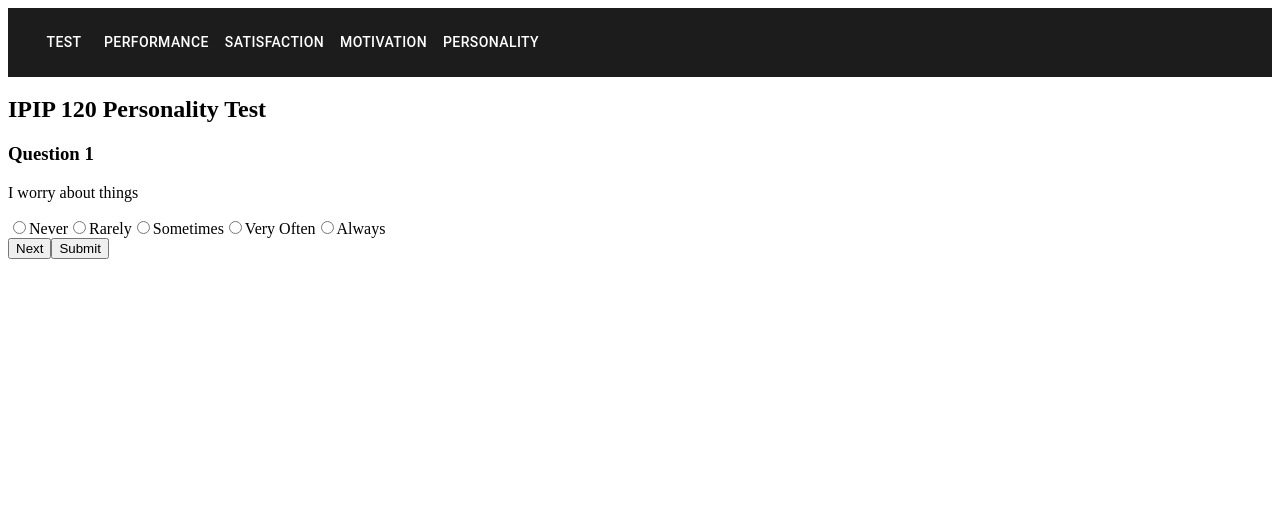
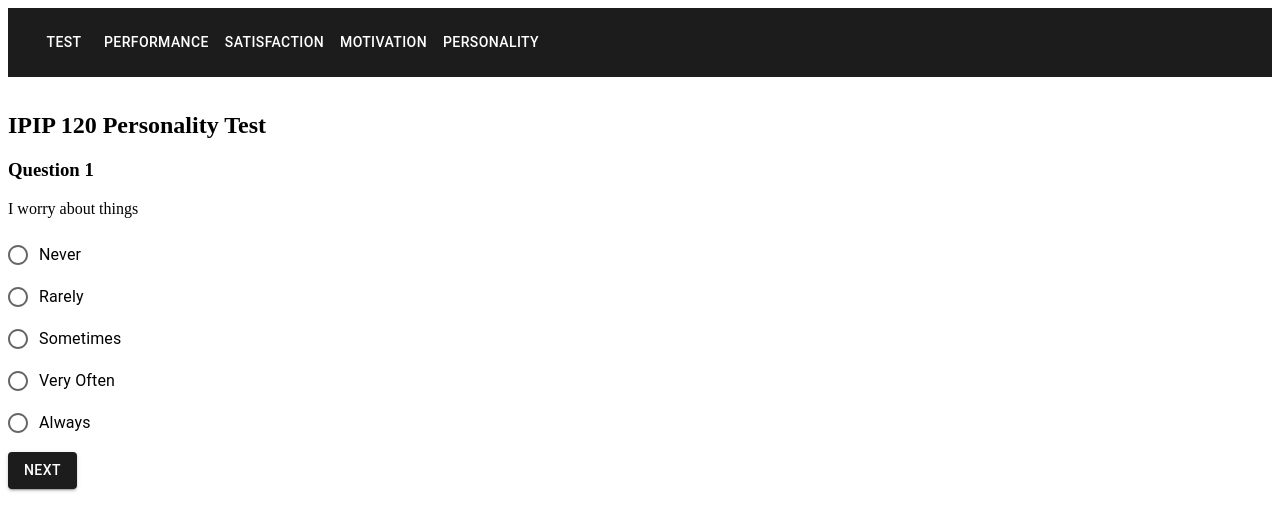
Before and after one commit to Motive-Metrics/motive-metrics, a React (Create React App) app in the folder static/manager-dashboard/: page /test in a window 1280 px wide. Shown: the top 530 px of the page. Built offline with nearby package versions, Linux system fonts and the light colour scheme.

Commit message:
Updated personality test to use MUI components

```diff
--- a/static/manager-dashboard/src/Components/PersonalityTest.js
+++ b/static/manager-dashboard/src/Components/PersonalityTest.js
@@ -1,8 +1,17 @@
 import React, { useEffect, useState } from 'react';
 import { invoke, view } from '@forge/bridge';
-const questions = require('../temp.json'); //TODO: I commited this for ease of development, change to ===
+import Button from '@mui/material/Button';
+import Stack from '@mui/material/Stack';
+import Box from '@mui/material/Box';
+import FormControl from '@mui/material/FormControl';
+import FormControlLabel from '@mui/material/FormControlLabel';
+import RadioGroup from '@mui/material/RadioGroup';
+import Radio from '@mui/material/Radio';
+const questions = require('../questions.json'); //TODO: I commited this for ease of development, change to questions.json
 
 function PersonalityTest() {
+    console.log(questions);
+    const [fakeValue, setFakeValue] = useState(0);
     const [currentIndex, setCurrentIndex] = useState(0);
     const [results, setResult] = useState(null);
     const values = {
@@ -13,22 +22,15 @@ function PersonalityTest() {
         5: 'Always'
     }
 
-    useEffect(() => {
-        if (questions[currentIndex].value) {
-            document.getElementById(values[questions[currentIndex].value]).checked = true;
+    const answerPicked = (e) => {
+        questions[currentIndex].value = e.target.value;
+        setFakeValue(fakeValue + 1); // update state to force render
     }
 
-    },[currentIndex]);
-
     const nextQuestion = () => {
-        const currentlySelected = document.querySelector('input[name="question"]:checked');
-        if (!currentlySelected) {
-            return;
+        if(questions[currentIndex].value) {
+            setCurrentIndex(currentIndex + 1);
         }
-        questions[currentIndex].value = currentlySelected.value;
-
-        currentlySelected.checked = false;
-        setCurrentIndex(currentIndex + 1);
     }
 
     const previousQuestion = () => {
@@ -36,11 +38,9 @@ function PersonalityTest() {
     }
 
     const submit = async () => {
-        const currentlySelected = document.querySelector('input[name="question"]:checked');
-        if (!currentlySelected) {
+        if(!questions[currentIndex].value) {
             return;
         }
-        questions[currentIndex].value = currentlySelected.value;
 
         const personality = {};
         for (const question of questions) {
@@ -58,33 +58,34 @@ function PersonalityTest() {
     }
 
     return (
-        <div>
+        <Box paddingTop={2}>
             <h2>IPIP 120 Personality Test</h2>
             <h3>Question { currentIndex + 1 }</h3>
             <p> {questions[currentIndex].question } </p>
             <form id="form">
-                <input type="radio" name="question" value="1" id="Never"/>
-                <label for="Never">Never</label>
-                <input type="radio" name="question" value="2" id="Rarely"/>
-                <label for="Rarely">Rarely</label>
-                <input type="radio" name="question" value="3" id="Sometimes"/>
-                <label for="Sometimes">Sometimes</label>
-                <input type="radio" name="question" value="4" id="Often"/>
-                <label for="Often">Very Often</label>
-                <input type="radio" name="question" value="5" id="Always"/>
-                <label for="Always">Always</label>
+                <FormControl>
+                    <RadioGroup name="question" onChange={answerPicked}>
+                        <FormControlLabel value="1" control={<Radio id="Never" checked={questions[currentIndex].value === '1'}/> } label="Never" />
+                        <FormControlLabel value="2" control={<Radio id="Rarely" checked={questions[currentIndex].value === '2'} />} label="Rarely" />
+                        <FormControlLabel value="3" control={<Radio id="Sometimes" checked={questions[currentIndex].value === '3'} />} label="Sometimes" />
+                        <FormControlLabel value="4" control={<Radio id="Often" checked={questions[currentIndex].value === '4'} />} label="Very Often" />
+                        <FormControlLabel value="5" control={<Radio id="Always" checked={questions[currentIndex].value === '5'} />} label="Always" />
+                    </RadioGroup>
+                </FormControl>
             </form>
 
+            <Stack spacing={2} direction="row" marginTop={1}>
                 {currentIndex > 0 &&
-                <button id="previous" onClick={previousQuestion}>Previous</button>
+                    <Button id="previous" onClick={previousQuestion} variant="outlined">Previous</Button>
                 }
                 {currentIndex < 119 &&
-                <button id="next" onClick={nextQuestion}>Next</button>
+                    <Button id="next" onClick={nextQuestion} variant="contained">Next</Button>
                 }
-            {currentIndex < 119 && //TODO: I commited this for ease of development, change to ===
-                <button id="submit" onClick={submit}>Submit</button>
+                {currentIndex === 119 && //TODO: I commited this for ease of development, change to ===
+                    <Button id="submit" onClick={submit} variant="contained">Submit</Button>
                 }
-        </div>
+            </Stack>
+        </Box>
     );
 }
 
```
Lines whose indentation alone changed are shown as unchanged.
